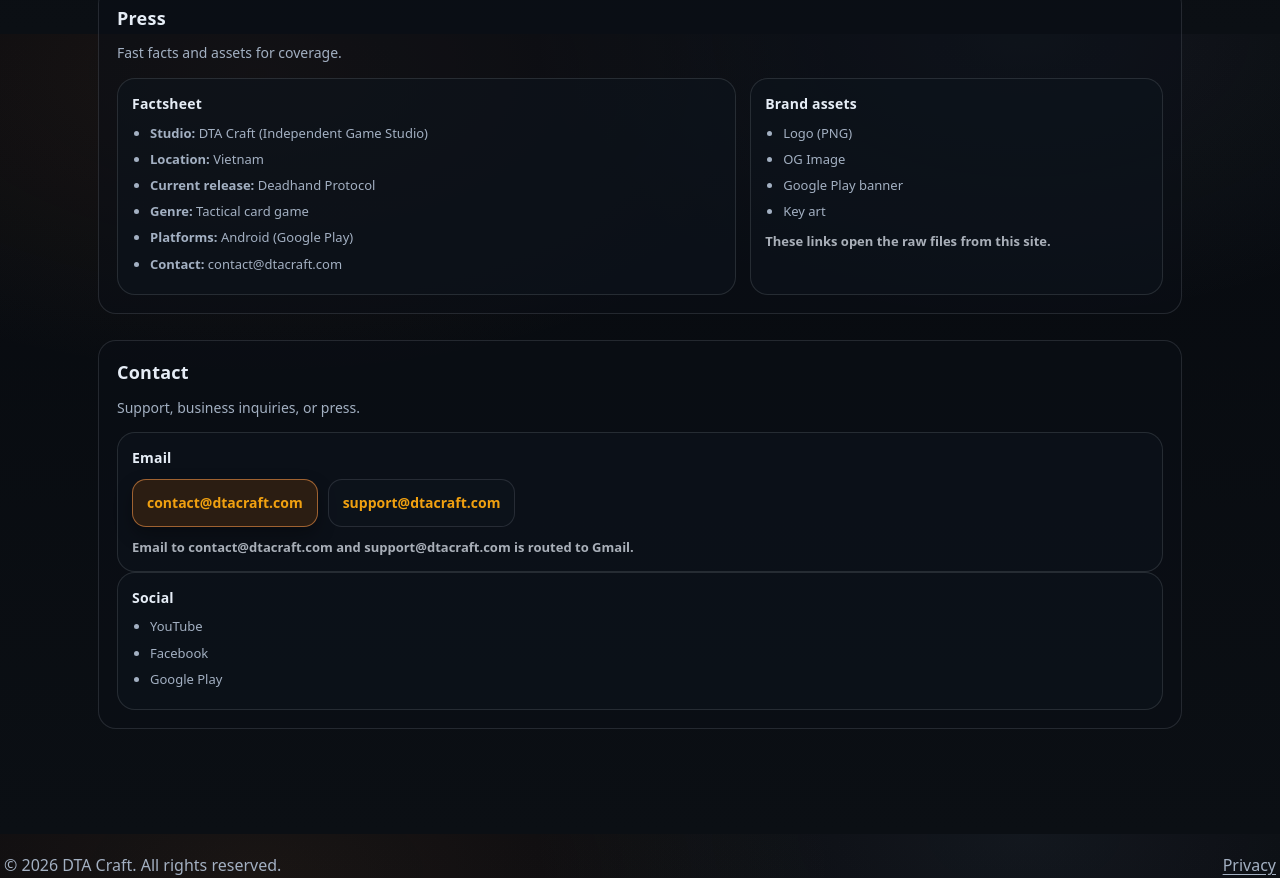
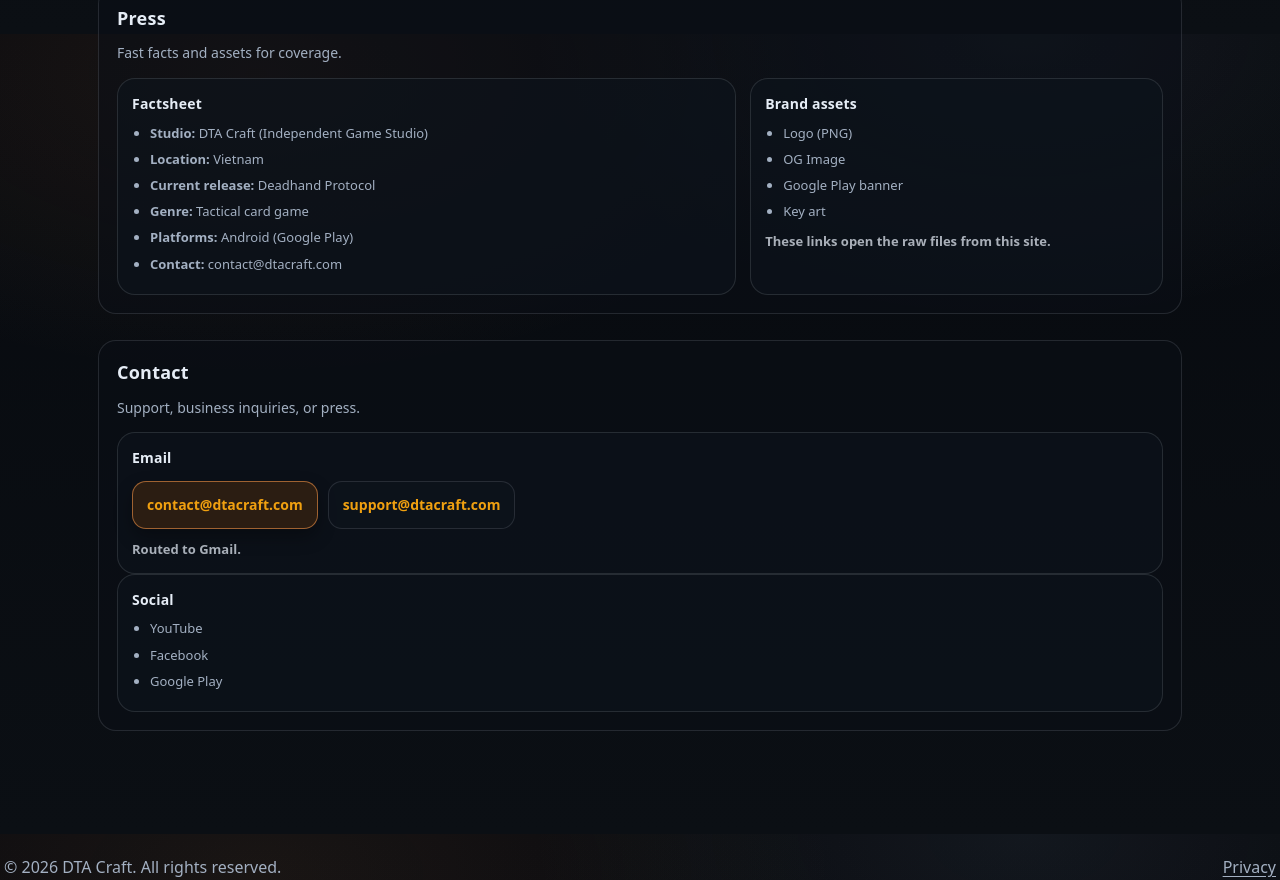
Before and after one commit to dtacraft/dtacraft-site, a plain HTML site: page dtacraft-site/index.html in a window 1280 px wide. Shown: the part 3166-4046 px from the top of the page. Drawn offline with Linux system fonts and the light colour scheme.

Commit message:
Update index.html

```diff
--- a/dtacraft-site/index.html
+++ b/dtacraft-site/index.html
@@ -568,14 +568,16 @@
           <div class="mini">
             <h4>Email</h4>
 
-            <div class="actions" style="margin-top:10px">
-              <a class="btn primary" href="mailto:contact@dtacraft.com">contact@dtacraft.com</a>
-              <a class="btn" href="mailto:support@dtacraft.com">support@dtacraft.com</a>
+            <div class="emailRow">
+              <div class="actions emailActions">
+                <a class="btn primary" href="mailto:contact@dtacraft.com">contact@dtacraft.com</a>
+                <a class="btn" href="mailto:support@dtacraft.com">support@dtacraft.com</a>
+              </div>
+
+              <p class="note emailNote">
+                Routed to Gmail.
+              </p>
             </div>
-
-            <p class="note">
-              Email to <strong>contact@dtacraft.com</strong> and <strong>support@dtacraft.com</strong> is routed to Gmail.
-            </p>
           </div>
 
           <div class="mini">
```
